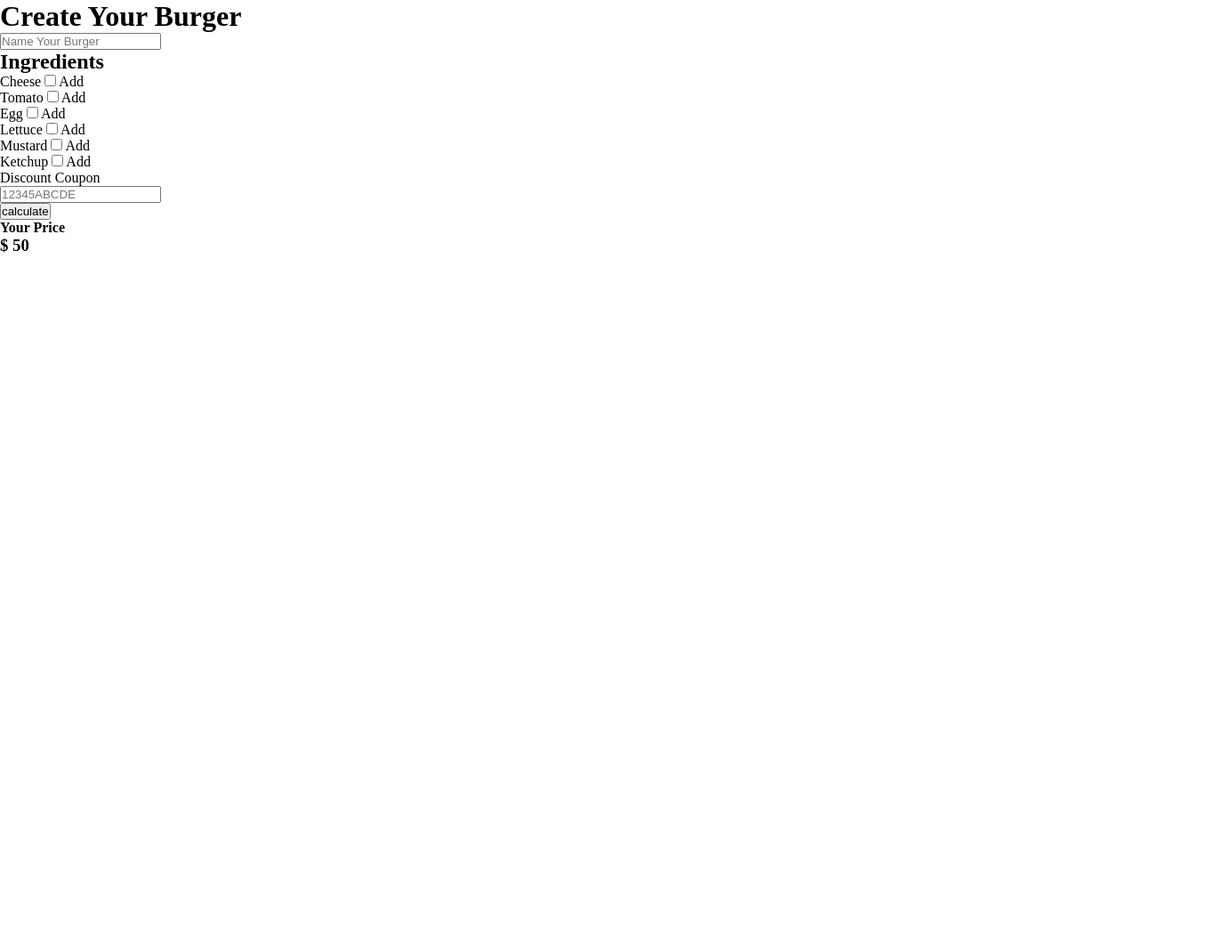
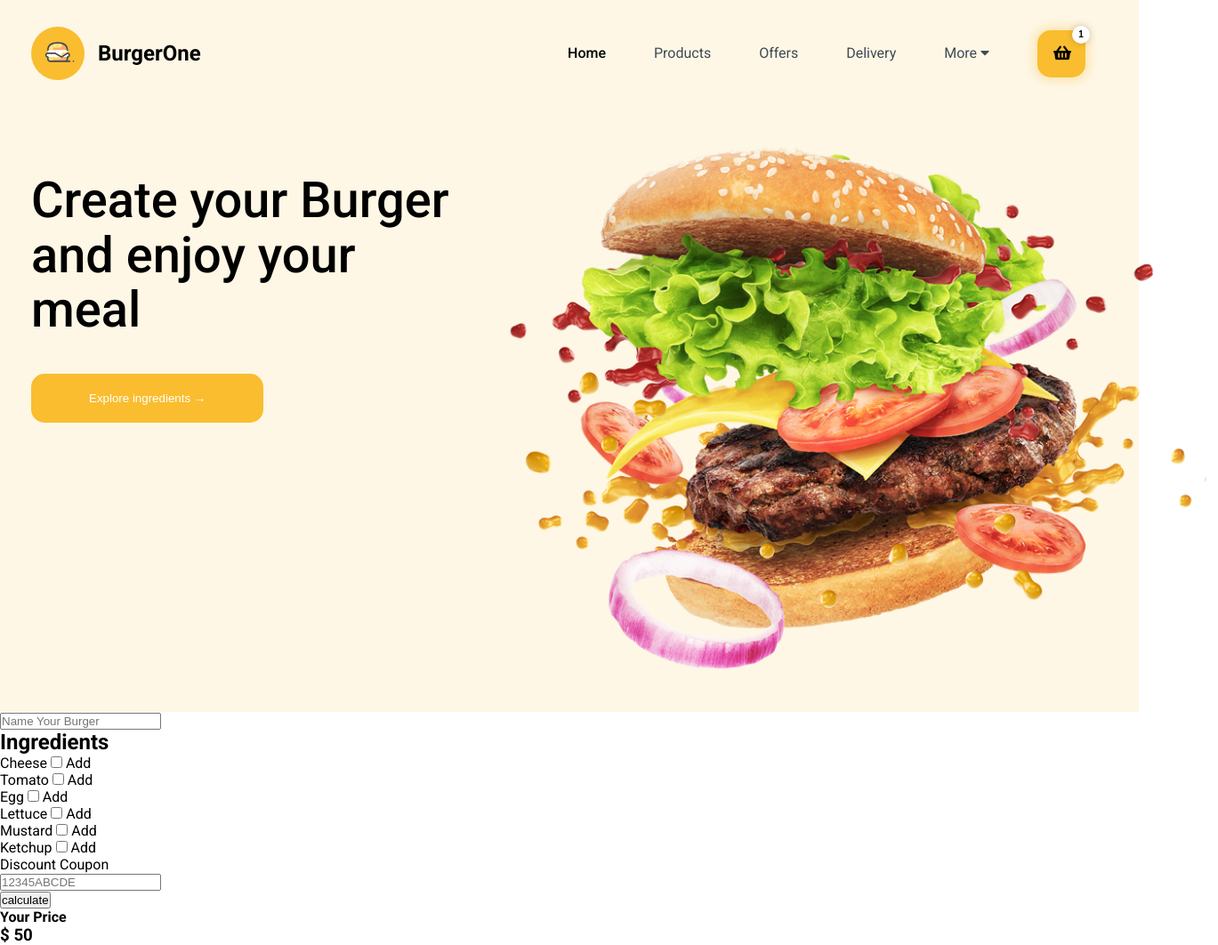
Before and after one commit to tommasodossena/js-burger, a plain HTML site: page index.html in a window 1280 px wide. Shown: the whole page at 89% size, 1369 px wide, since content can reach past the window. Before the commit the page ends 800 px from the top, so only its background shows below. Drawn offline with Linux system fonts and the light colour scheme.

Commit message:
Stylized header

```diff
--- a/css/style.css
+++ b/css/style.css
@@ -4,3 +4,124 @@
     margin: 0;
     box-sizing: border-box;
 }
+ul li {
+    list-style: none;
+}
+a {
+    text-decoration: none;
+}
+
+/* TYPOGRAPHY */
+body {
+    font-family: 'Roboto', sans-serif;
+}
+h1 {
+    font-weight: 500;
+    font-size: 3.5rem;
+    line-height: 1.1;
+}
+a {
+    color: #3F4A54;
+}
+
+/* BUTTONS */
+.btn {
+    background-color: #F9BD2F;
+    border-radius: 15px;
+    padding: 20px;
+    border: none;
+}
+.btn-explore {
+    padding: 20px 65px;
+    color: #fff;
+    font-weight: 500;
+    margin: 40px 0;
+}
+
+/* MIX */
+.container {
+    max-width: 1210px;
+    margin: auto;
+}
+
+/* HEADER */
+header {
+    height: 100vh;
+    width: 100%;
+    background-color: #FEF7E5;
+}
+
+/* Header top */
+.header_top {
+    display: flex;
+    justify-content: space-between;
+    align-items: center;
+    height: 120px;
+}
+.header_top_logo {
+    display: flex;
+    align-items: center;
+}
+.round_logo {
+    height: 60px;
+    width: 60px;
+    border-radius: 50%;
+    background-color: #F9BD2F;
+    margin-right: 15px;
+}
+.round_logo img {
+    height: 35px;
+    margin: 5px 15px;
+}
+.header_top_navbar li {
+    display: inline-block;
+    margin: 0 25px;
+}
+.header_top_navbar li a {
+    font-weight: 400;
+}
+.header_top_navbar .navbar_active {
+    color: black;
+    font-weight: 500;
+}
+.btn-checkout {
+    padding: 19px 16px 19px 18px;
+    box-shadow: 0px 0px 10px 5px rgba(249,189,47,0.25);
+    position: relative;
+}
+.btn-checkout::after {
+    content: "1";
+    align-content: center;
+    position: absolute;
+    top: -5px;
+    right: -5px;
+    width: 20px;
+    height: 20px;
+    line-height: 20px;
+    vertical-align: middle;
+    border-radius: 50%;
+    background-color: #fff;
+    font-size: 10px;
+    font-weight: 600;
+    box-shadow: 0px 0px 10px -2px rgba(0,0,0,0.35);
+}
+
+/* Header hero */
+.header_hero {
+    display: flex;
+    justify-content: space-between;
+    height: calc(100vh - 120px);
+}
+.header_hero_cta {
+    margin-top: 75px;
+    align-self: flex-start;
+    flex-basis: 40%;
+}
+.header_hero_img {
+    align-self: center;
+    width: 750px;
+}
+.header_hero_img img {
+    width: 110%;
+    margin-left: 50px;
+}
--- a/index.html
+++ b/index.html
@@ -4,16 +4,55 @@
     <meta charset="UTF-8">
     <meta http-equiv="X-UA-Compatible" content="IE=edge">
     <meta name="viewport" content="width=device-width, initial-scale=1.0">
+    <!-- Google font -->
+    <link rel="preconnect" href="https://fonts.gstatic.com">
+    <link href="https://fonts.googleapis.com/css2?family=Roboto:wght@300;400;500;700&display=swap" rel="stylesheet">
+    <!-- Font Awesome -->
+    <link rel="stylesheet" href="https://cdnjs.cloudflare.com/ajax/libs/font-awesome/5.15.2/css/all.min.css" integrity="sha512-HK5fgLBL+xu6dm/Ii3z4xhlSUyZgTT9tuc/hSrtw6uzJOvgRr2a9jyxxT1ely+B+xFAmJKVSTbpM/CuL7qxO8w==" crossorigin="anonymous" />
+    <!-- Favicon -->
     <link rel="shortcut icon" href="img/favicon.ico" type="image/x-icon">
+    <!-- Stylesheet -->
     <link rel="stylesheet" href="css/style.css">
     <title>HamburgerOne | Create your Burger</title>
 </head>
 <body>
-
-    <div class="container">
     <!-- Header -->
     <header>
-            <h1>Create Your Burger</h1>
+        <div class="container">
+            <!-- Header top -->
+            <div class="header_top">
+                <div class="header_top_logo">
+                    <div class="round_logo">
+                        <img src="img/icons8-beef-burger.svg" alt="BurgerOne logo">
+                    </div>
+                    <h2>BurgerOne</h2>
+                </div>
+                <div class="header_top_navbar">
+                    <nav>
+                        <ul>
+                            <li><a class="navbar_active" href="#">Home</a></li>
+                            <li><a href="#">Products</a></li>
+                            <li><a href="#">Offers</a></li>
+                            <li><a href="#">Delivery</a></li>
+                            <li><a href="#">More <i class="fas fa-caret-down"></i></a></li>
+                            <li><button class="btn btn-checkout"><i class="fas fa-shopping-basket fa-lg"></i></button></li>
+                        </ul>
+                    </nav>
+                </div>
+            </div>
+            <!-- /Header top -->
+            <!-- Header hero -->
+            <div class="header_hero">
+                <div class="header_hero_cta">
+                    <h1>Create your Burger and enjoy your meal</h1>
+                    <button class="btn btn-explore">Explore ingredients &#8594;</button>
+                </div>
+                <div class="header_hero_img">
+                    <img src="img/burger-10956.png" alt="Huge burger">
+                </div>
+            </div>
+            <!-- /Header hero -->
+        </div>
     </header>
         <!-- /Header -->
 
@@ -92,7 +131,6 @@
         <h3 id="subtotal">$ 50</h4>
     </footer>
     <!-- /Footer -->
-    </div>
 
     <script src="js/script.js"></script>
 
```
Also changed, not shown: img/burger-10956.png (added), img/icons8-bacon.svg (added), img/icons8-beef-burger.svg (added), img/icons8-cheese.svg (added), img/icons8-chili-pepper.svg (added), img/icons8-lettuce.svg (added), img/icons8-onion.svg (added), img/icons8-sunny-side-up-eggs.svg (added), img/icons8-tomato.svg (added). Lines whose indentation alone changed are shown as unchanged.
